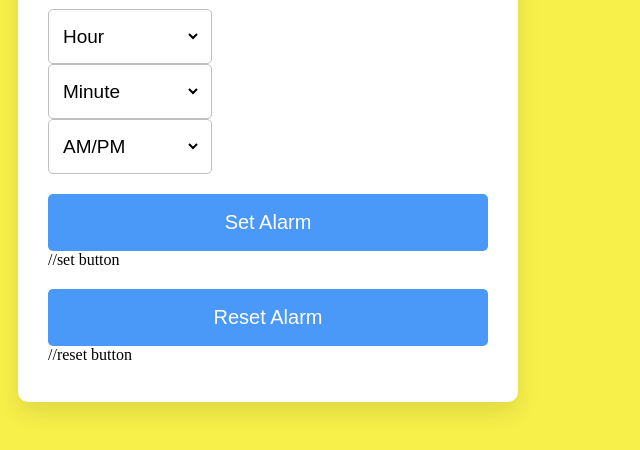
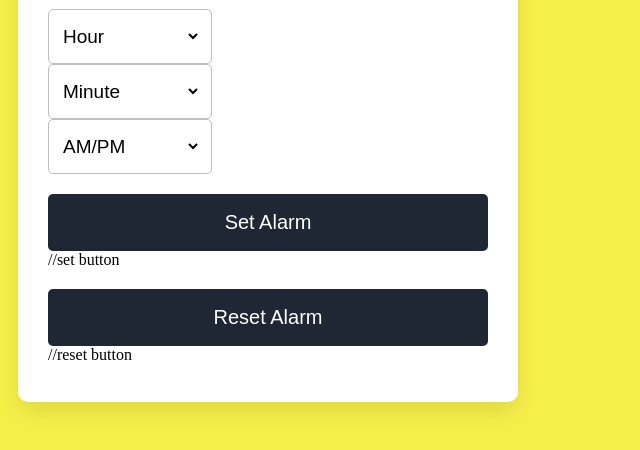
Before and after one commit to shameelvk/alarm-clock-js, a plain HTML site: page index.html in a window 1280 px wide. Shown: the part 240-690 px from the top of the page, without its empty margins (0-640 px from the left). Drawn offline with Linux system fonts and the light colour scheme.

Commit message:
changed button color

```diff
--- a/style.css
+++ b/style.css
@@ -68,5 +68,5 @@ body{
   padding: 17px 0;
   margin-top: 20px;
   border-radius: 5px;
-  background: #4A98F7;
+  background: #1e2733;
 }
```
